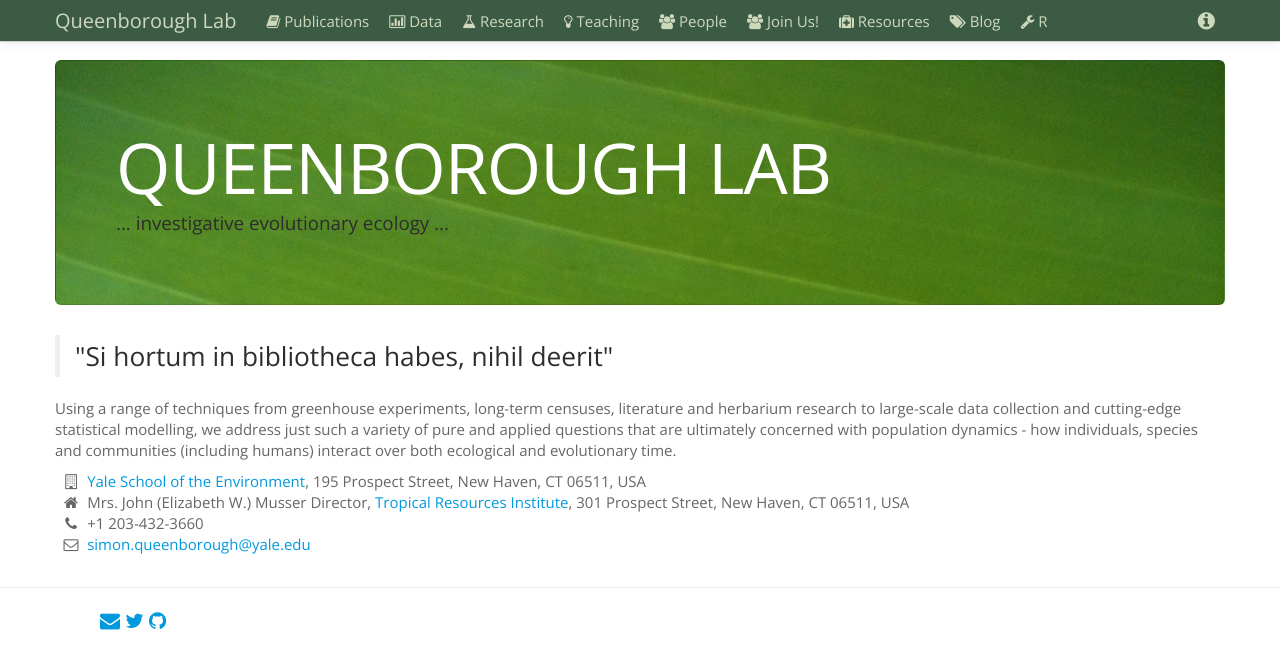
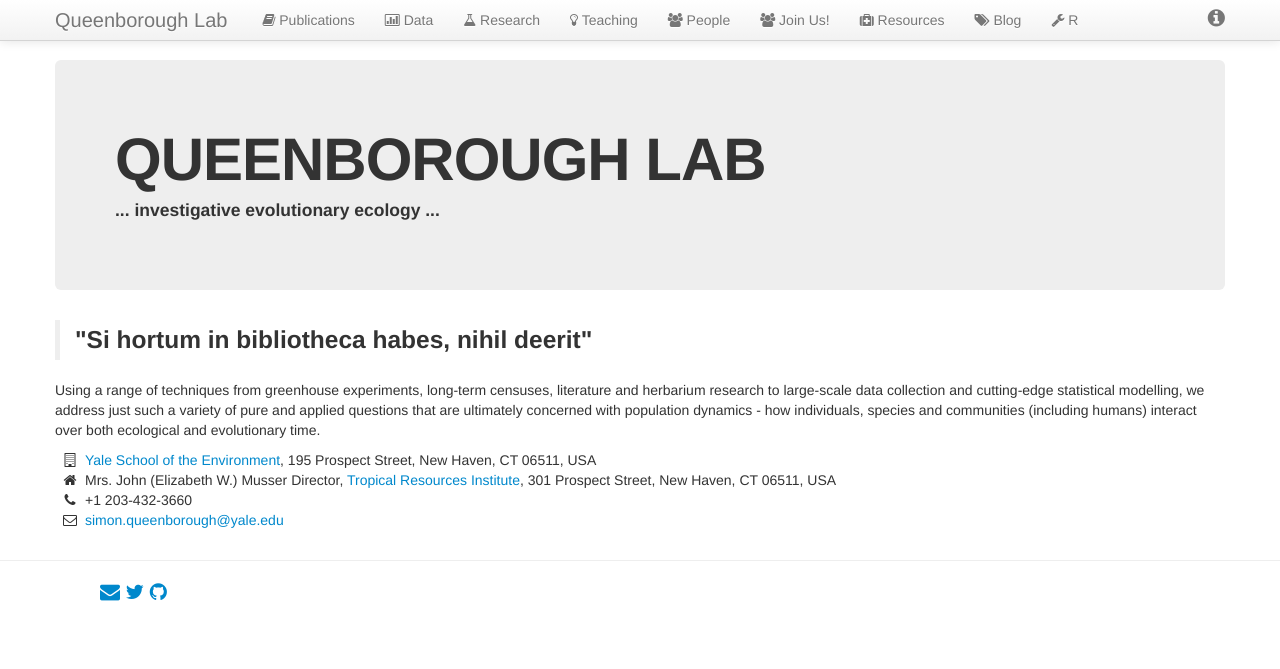
Before and after one commit to saq/saq.github.io, a Jekyll site: the page built from index.html, in a window 1280 px wide. Shown: the top 669 px of the page. Built offline with Jekyll 4.4.1, drawn with Linux system fonts in a browser that asks for light colours.

Commit message:
Update default.html

```diff
--- a/_layouts/default.html
+++ b/_layouts/default.html
@@ -10,7 +10,8 @@
 
 
     <!-- Le styles -->
-    <link href="/assets/css/bootswatch.css" rel="stylesheet">
+    <!-- <link href="/assets/css/bootswatch.css" rel="stylesheet"> -->
+    <link href="/assets/css/bootstrap.css" rel="stylesheet">
 
     <style>
       body {
```
